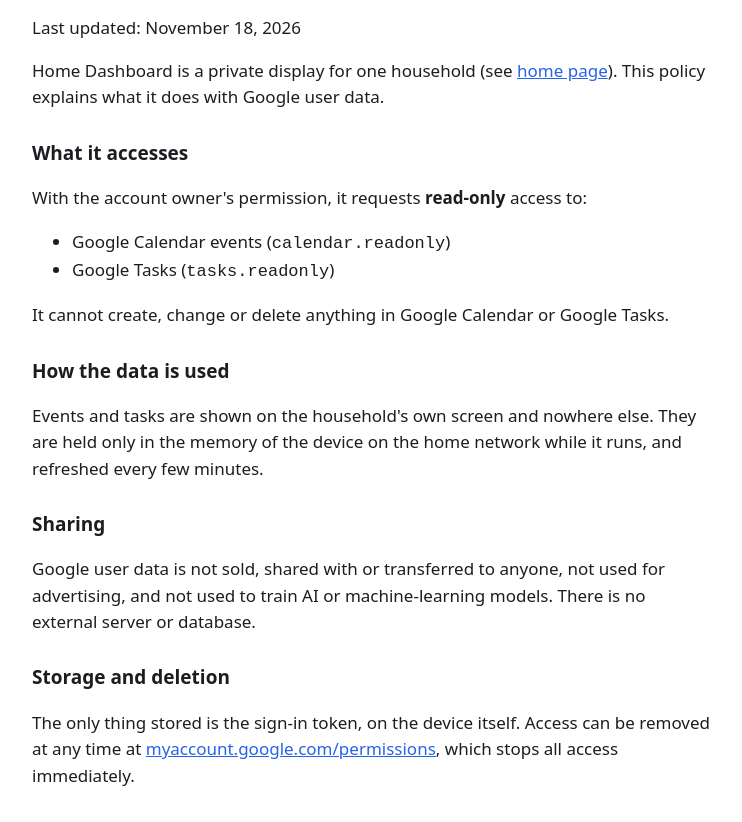
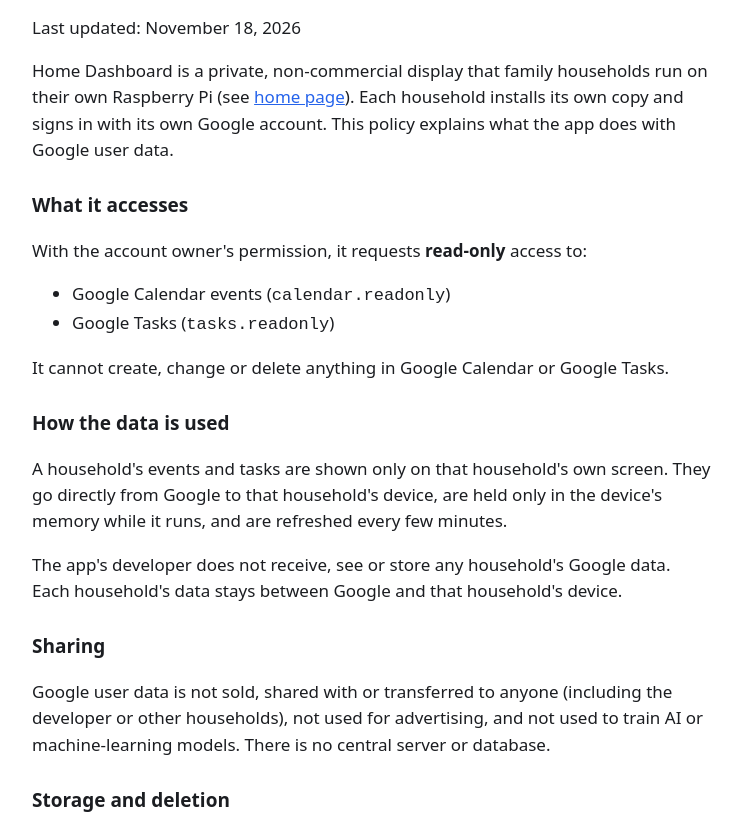
Before and after one commit to mbwamkali/pi-dashboard, a plain HTML site: page docs/privacy.html in a window 1280 px wide. Shown: the part 83-905 px from the top of the page, without its empty margins (268-1010 px from the left). Drawn offline with Linux system fonts and the light colour scheme.

Commit message:
Privacy policy and homepage: each household runs its own copy
Co-Authored-By: Claude Opus 5.5 <noreply@anthropic.com>

```diff
--- a/docs/privacy.html
+++ b/docs/privacy.html
@@ -3,22 +3,29 @@
 <title>Privacy Policy</title><style>body{max-width:680px;margin:40px auto;padding:0 16px;font:17px/1.55 system-ui,-apple-system,Roboto,sans-serif;color:#1b1d21;background:#fff}h1{font-size:26px}h2{font-size:19px;margin-top:28px}a{color:#2563eb}@media (prefers-color-scheme:dark){body{color:#eceef2;background:#111317}a{color:#60a5fa}}</style></head><body>
 <h1>Privacy Policy</h1>
 <p>Last updated: November 18, 2026</p>
-<p>Home Dashboard is a private display for one household (see <a href="./">home page</a>). This policy
-explains what it does with Google user data.</p>
+<p>Home Dashboard is a private, non-commercial display that family households run on their own
+Raspberry Pi (see <a href="./">home page</a>). Each household installs its own copy and signs in with its
+own Google account. This policy explains what the app does with Google user data.</p>
 <h2>What it accesses</h2>
 <p>With the account owner's permission, it requests <strong>read-only</strong> access to:</p>
 <ul><li>Google Calendar events (<code>calendar.readonly</code>)</li>
 <li>Google Tasks (<code>tasks.readonly</code>)</li></ul>
 <p>It cannot create, change or delete anything in Google Calendar or Google Tasks.</p>
 <h2>How the data is used</h2>
-<p>Events and tasks are shown on the household's own screen and nowhere else. They are held only in
-the memory of the device on the home network while it runs, and refreshed every few minutes.</p>
+<p>A household's events and tasks are shown only on that household's own screen. They go directly from
+Google to that household's device, are held only in the device's memory while it runs, and are
+refreshed every few minutes.</p>
+<p>The app's developer does not receive, see or store any household's Google data. Each household's
+data stays between Google and that household's device.</p>
 <h2>Sharing</h2>
-<p>Google user data is not sold, shared with or transferred to anyone, not used for advertising, and
-not used to train AI or machine-learning models. There is no external server or database.</p>
+<p>Google user data is not sold, shared with or transferred to anyone (including the developer or other
+households), not used for advertising, and not used to train AI or machine-learning models. There is no
+central server or database.</p>
 <h2>Storage and deletion</h2>
-<p>The only thing stored is the sign-in token, on the device itself. Access can be removed at any time at
-<a href="https://myaccount.google.com/permissions">myaccount.google.com/permissions</a>, which stops all access immediately.</p>
+<p>The only thing stored is the sign-in token, on that household's own device. Deleting the app from the
+device deletes it. Access can also be removed at any time at
+<a href="https://myaccount.google.com/permissions">myaccount.google.com/permissions</a>, which stops all
+access immediately.</p>
 <h2>Limited use</h2>
 <p>Home Dashboard's use of information received from Google APIs adheres to the
 <a href="https://developers.google.com/terms/api-services-user-data-policy">Google API Services User Data Policy</a>,
```
Also changed, not shown: docs/index.html (+6 -5 lines).
